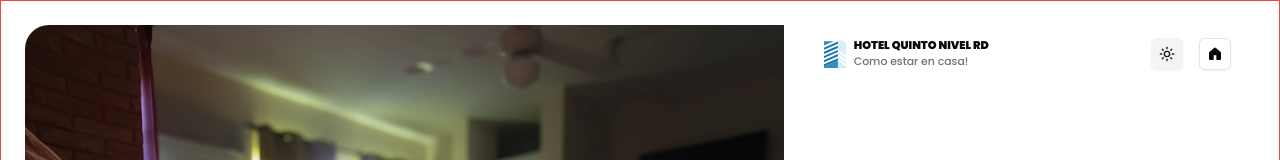
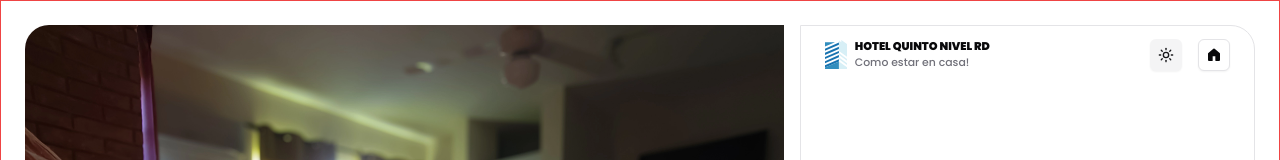
Before and after one commit to romandesigns/hqnrd, a Next.js app: page /1/auth/crear-cuenta in a window 1280 px wide. Shown: the top 160 px of the page. Built offline with nearby package versions, Linux system fonts and the light colour scheme.

Commit message:
improved auth layout

```diff
--- a/app/[lang]/auth/layout.tsx
+++ b/app/[lang]/auth/layout.tsx
@@ -1,14 +1,13 @@
-import { poppins } from "@/components/fonts";
-import { i18n, Locale } from "@/i18n-config";
-import { ThemeProvider } from "@/providers/Theme";
+import {  Locale } from "@/i18n-config";
 import "@/styles/globals.css";
-import type { Metadata, Viewport } from "next";
+import type { Metadata} from "next";
 import { Content, Section } from "@/components/layout";
 import { Brand } from "@/components/features";
 import { ModeToggle } from "@/components/features/site/ModeToggle";
 import { Button } from "@/components/ui/button";
 import { GoHomeFill } from "@/components/icons";
 import Image from "next/image";
+import Link from "next/link";
 
 export const metadata: Metadata = {
   title: "Hotel Quinto Nivel RD",
@@ -25,7 +24,7 @@ interface LayoutProps {
 export default async function AuthLayout({ children, params }: LayoutProps) {
   const { lang } = await params;
   return (
-    <Section className="flex min-h-screen w-full items-stretch justify-stretch border border-red-500 p-2 min-[769px]:items-center min-[769px]:justify-center">
+    <Section className="flex min-h-screen max-[769px]:h-screen w-full items-stretch justify-stretch border border-red-500 p-2 min-[769px]:items-center min-[769px]:justify-center">
       <Content className="grid h-full grid-cols-1 gap-4 bg-muted/5 max-[769px]:max-w-[30rem] min-[769px]:grid-cols-[1fr_0.6fr] min-[769px]:p-4 lg:max-w-[80rem]">
         <article className="hidden aspect-[1/1] flex-1 min-[769px]:block">
           <figure className="relative h-full w-full overflow-hidden rounded-br-3xl rounded-tl-3xl">
@@ -37,14 +36,16 @@ export default async function AuthLayout({ children, params }: LayoutProps) {
             />
           </figure>
         </article>
-        <article className="grid grid-cols-1 grid-rows-[auto_1fr] rounded-bl-3xl rounded-tr-3xl py-3 max-[769px]:h-full min-[769px]:px-6">
+        <article className="max-[769px]:p-6 grid grid-cols-1 grid-rows-[auto_1fr] rounded-bl-3xl rounded-tr-3xl border py-3 max-[769px]:h-full min-[769px]:px-6">
           <div className="flex items-center justify-between gap-4">
             <Brand lang={lang} />
             <div className="flex items-center justify-center gap-4">
               <ModeToggle />
-              <Button size="icon" variant="outline">
-                <GoHomeFill />
-              </Button>
+              <Link href={`/${lang}`}>
+                <Button size="icon" variant="outline">
+                 <GoHomeFill />
+                </Button>
+              </Link>
             </div>
           </div>
           <div className="flex h-full flex-col items-stretch justify-center">
--- a/components/features/page/signUp/SignUpForm.tsx
+++ b/components/features/page/signUp/SignUpForm.tsx
@@ -1,4 +1,5 @@
 "use client";
+import React from "react";
 import { FormLabel } from "@/components/features";
 import { Button } from "@/components/ui/button";
 import { Input } from "@/components/ui/input";
@@ -9,7 +10,6 @@ import { cn } from "@/lib/utils";
 import { enUS, es } from "date-fns/locale";
 import Form from "next/form";
 import Link from "next/link";
-import React from "react";
 import { DateTimePicker } from "../../site/DateTimePicker";
 
 export function SignUpForm({ lang }: { lang: Locale }) {
```
Also changed, not shown: 1 other file (tests, documents, lock files or other folders).
